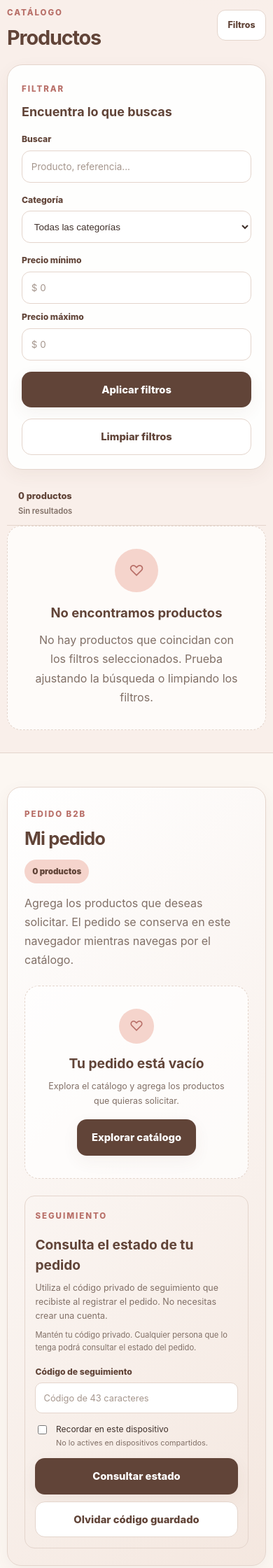
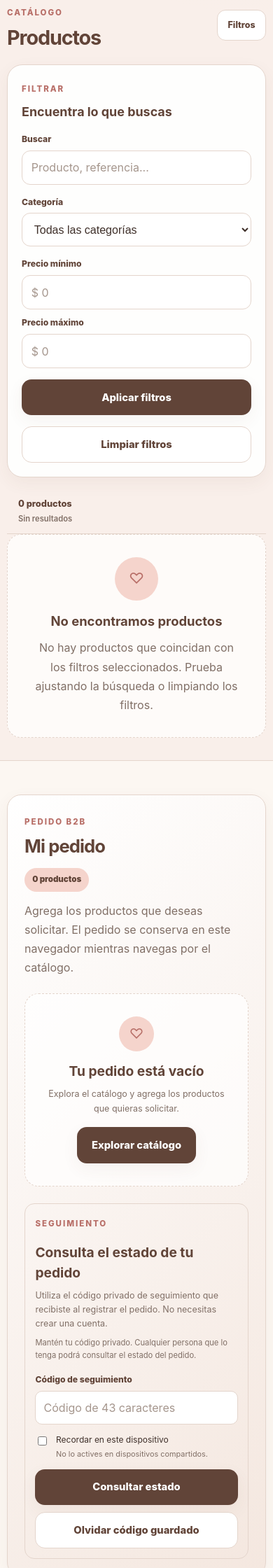
Before and after one commit to edisonamaya2408/loop_and_love, a Flask app: page / in a window 390 px wide. Shown: the part 520-2760 px from the top of the page at 70% size. Run offline with Flask 3, Linux system fonts and the light colour scheme; data that the repository does not hold is empty; parts of the project's set-up code (start-up, migrations or seed data) failed here and were passed over; some libraries are stand-ins or nearby versions.

Commit message:
minor bugs fixed on responsive for mobile

```diff
--- a/app/web/static/css/catalog.css
+++ b/app/web/static/css/catalog.css
@@ -1189,3 +1189,12 @@
     outline: 3px solid var(--color-rose-deep);
     outline-offset: 3px;
 }
+
+
+@media (hover: none) {
+    .catalog-product-card:hover {
+        transform: none;
+        border-color: var(--color-border);
+        box-shadow: var(--shadow-sm);
+    }
+}
--- a/app/web/static/css/order.css
+++ b/app/web/static/css/order.css
@@ -755,3 +755,37 @@
 .catalog-order-tracking__feedback {
     overflow-wrap: anywhere;
 }
+
+
+/* ==================================================
+   MOBILE CHECKOUT AND TRACKING CONTROLS
+================================================== */
+
+@media (max-width: 640px) {
+    .catalog-order-form input,
+    .catalog-order-form textarea,
+    .catalog-order-tracking__form input[type="text"] {
+        font-size: 16px;
+    }
+
+    .catalog-order-form input,
+    .catalog-order-tracking__form input[type="text"] {
+        min-height: 48px;
+    }
+
+    .catalog-order-form__submit {
+        min-height: 48px;
+    }
+
+    .catalog-order-tracking__actions button,
+    .catalog-order-feedback__action,
+    .catalog-order-feedback__link,
+    .catalog-order-tracking__contact {
+        min-height: 44px;
+    }
+
+    .catalog-order-feedback__link {
+        display: inline-flex;
+        align-items: center;
+    }
+}
--- a/app/web/static/css/public.css
+++ b/app/web/static/css/public.css
@@ -850,3 +850,21 @@
     }
 
 }
+
+
+/* ==================================================
+   MOBILE FORM USABILITY
+================================================== */
+
+@media (max-width: 640px) {
+    .catalog-field input,
+    .catalog-field select {
+        min-height: 48px;
+        font-size: 16px;
+    }
+
+    .catalog-filter-toggle,
+    .public-order-button {
+        min-height: 44px;
+    }
+}
```
Also changed, not shown: app/web/static/css/cart.css (+58 -0 lines), tests/unit/test_public_catalog_web.py (+52 -0 lines).
